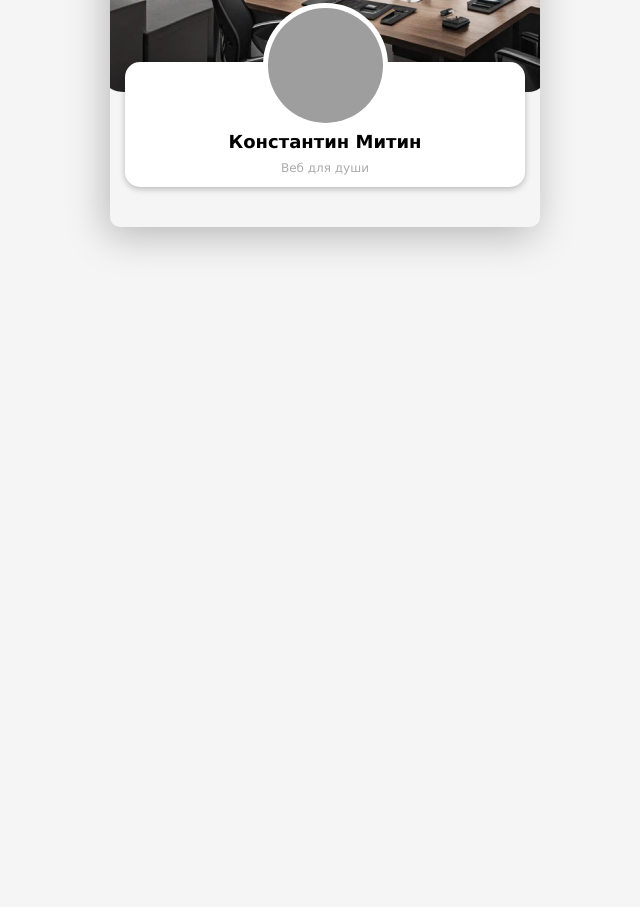
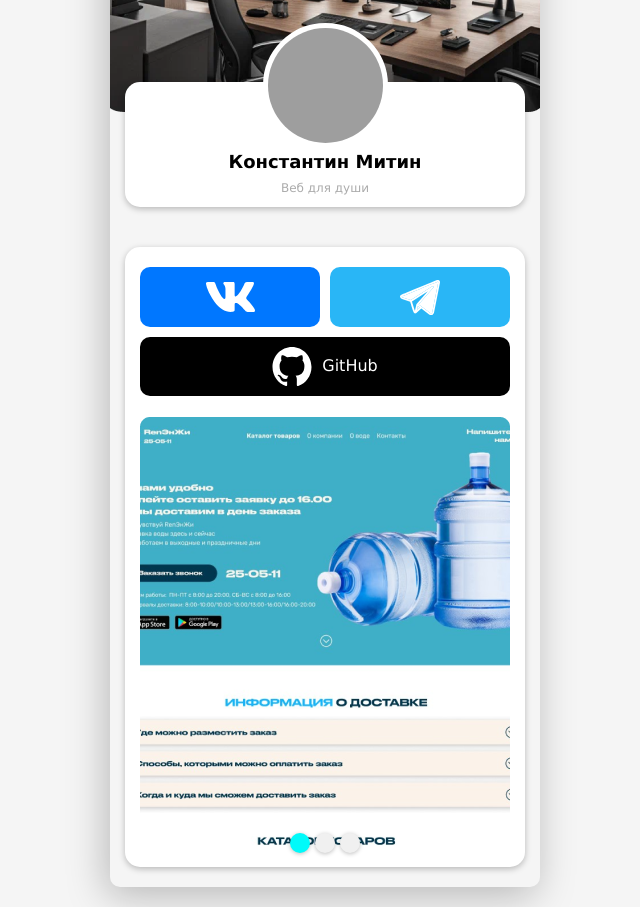
Before and after one commit to KonMit/Taplink, a plain HTML site: page index.html in a window 1280 px wide. Shown: the part 258-1165 px from the top of the page, without its empty margins (315-955 px from the left). Before the commit the page ends 800 px from the top, so only its background shows below. Drawn offline with Linux system fonts and the light colour scheme; grey boxes are pictures that could not be loaded.

Commit message:
Mod: index.html, style.css. Добавил основной блок, центральный и сверстал его

```diff
--- a/css/style.css
+++ b/css/style.css
@@ -4,6 +4,16 @@
     box-sizing: border-box;
     font-family: "Verdana";
     font-size: 16px;
+    color: #ffffff;
+}
+
+a {
+    text-decoration: none;
+}
+
+button {
+    background: none;
+    border: none;
 }
 
 h1, h2, h3, h4, h5, h6 {
@@ -17,7 +27,8 @@ body {
 
 .container {
     max-width: 430px;
-    margin: 0 auto;
+    padding-bottom: 20px;
+    margin: 20px auto;
     border-radius: 10px;
     box-shadow: -4px 9px 39px 0px rgba(0, 0, 0, 0.25);
 }
@@ -49,7 +60,6 @@ body {
     border-radius: 50%;
     border: 5px solid #FFF;
 }
-
 .header__title-block {
     text-align: center;
     margin-bottom: 70px;
@@ -58,6 +68,7 @@ body {
 .header__title {
     font-size: 18px;
     margin-bottom: 5px;
+    color:#000000;
 }
 .header__subtitle {
     color: #ABABAB;
@@ -66,3 +77,86 @@ body {
     font-weight: 300;
     line-height: normal;
 }
+
+.main {
+    display: flex;
+    align-items: center;
+    justify-content: center;
+    flex-direction: column;
+    margin: 0 15px;
+    padding: 20px 15px;
+    border-radius: 15px;
+    background: #FFF;
+    box-shadow: 0px 2px 6px 0px rgba(0, 0, 0, 0.25);
+}
+.main__links {
+    width: 100%;
+    display: flex;
+    align-items: center;
+    /* justify-content: space-between; */
+    flex-wrap: wrap;
+    gap: 10px;
+    margin-bottom: 21px;
+}
+.main__link {
+    display: flex;
+    justify-content: center;
+    align-items: center;
+    min-width: 180px;
+    max-height: 60px;
+    /* width: 100%; */
+    border-radius: 10px;
+    gap: 10px;
+    flex: 1 0 0;
+}
+.main__link_vk {
+    padding: 15px 0;
+    background: #0077FF;
+}
+.main__link_tg {
+    background:#29B6F6;
+    padding: 15px 0;
+}
+.main__link_github {
+    padding: 10px 0;
+    background: #000000;
+}
+.main__slider {}
+.main__slide {}
+.main__slide-img {}
+.main__page-slide {}
+
+.portfolio-slider {
+    display: flex;
+    align-items: end;
+    justify-content: center;
+}
+.portfolio-slider__slide {
+    max-width: 370px;
+    max-height: 430px;
+    flex-shrink: 0;
+    overflow: hidden;
+}
+.portfolio-slider__img {
+    width: 100%;
+}
+.portfolio-slider__pages {
+    position: absolute;
+    margin-bottom: -10px;
+}
+.portfolio-slider__page {
+    width: 20px;
+    height: 20px;
+    border-radius: 50%;
+    background: #F0F0F0;
+    box-shadow: 0px 1px 4px rgba(0, 0, 0, 0.25);
+    cursor: pointer;
+}
+
+.portfolio-slider__page.active{
+    background: #00FAFA;
+}
+
+.portfolio-slider__page:hover {
+    background: #00FAFA;
+}
--- a/index.html
+++ b/index.html
@@ -22,6 +22,31 @@
                 </div>
             </div>
         </header>
+
+        <main class="main">
+            <div class="main__links">
+                <a class="main__link main__link_vk" href="https://vk.com/konmitin" target="_blank">
+                    <img src="./img/vk.svg" alt="Вконтакте">
+                </a>
+                <a class="main__link main__link_tg" href="https://t.me/konmitin" target="_blank">
+                    <img src="./img/tg.svg" alt="Телеграм">
+                </a>
+                <a class="main__link main__link_github" href="https://github.com/KonMit" target="_blank">
+                    <img src="./img/github.svg" alt="GitHub">
+                    <span class="main__link-text">GitHub</span>
+                </a>
+            </div>
+            <div class="main__slider portfolio-slider">
+                <div class="main__slide portfolio-slider__slide">
+                    <img class="main__slide-img portfolio-slider__img" src="./img/slide.png" alt="Изображение слайдера">
+                </div>
+                <div class="main__page-slide portfolio-slider__pages">
+                    <button class="portfolio-slider__page active" type="button"></button>
+                    <button class="portfolio-slider__page" type="button"></button>
+                    <button class="portfolio-slider__page" type="button"></button>
+                </div>
+            </div>
+        </main>
     </div>
 
 
```
Also changed, not shown: img/github.svg (added), img/slide.png (added), img/tg.svg (added), img/vk.svg (added).
